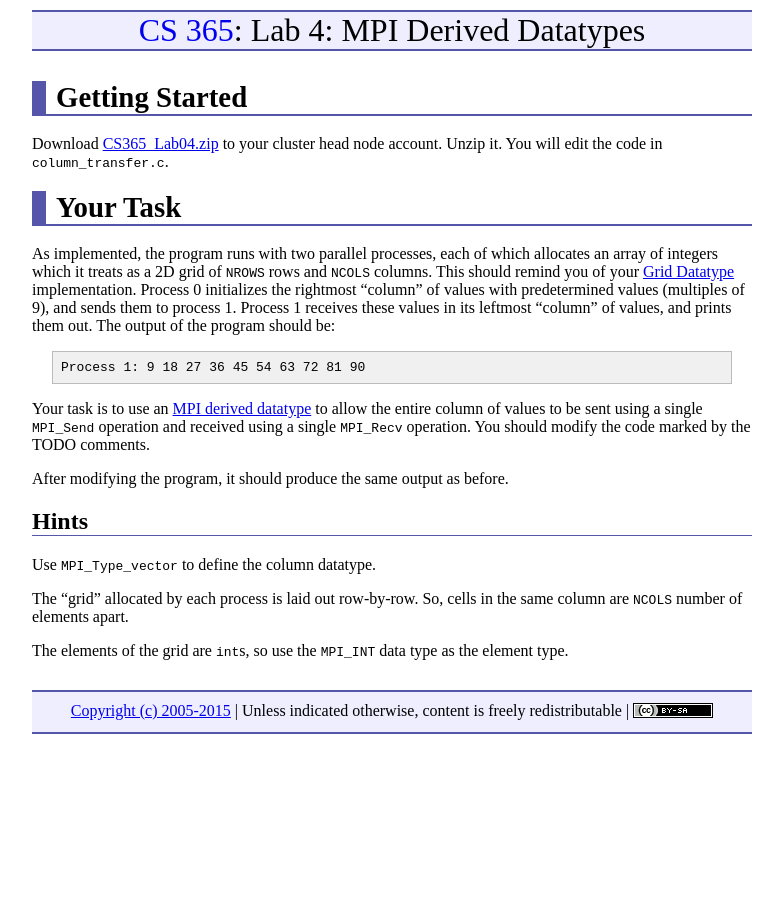
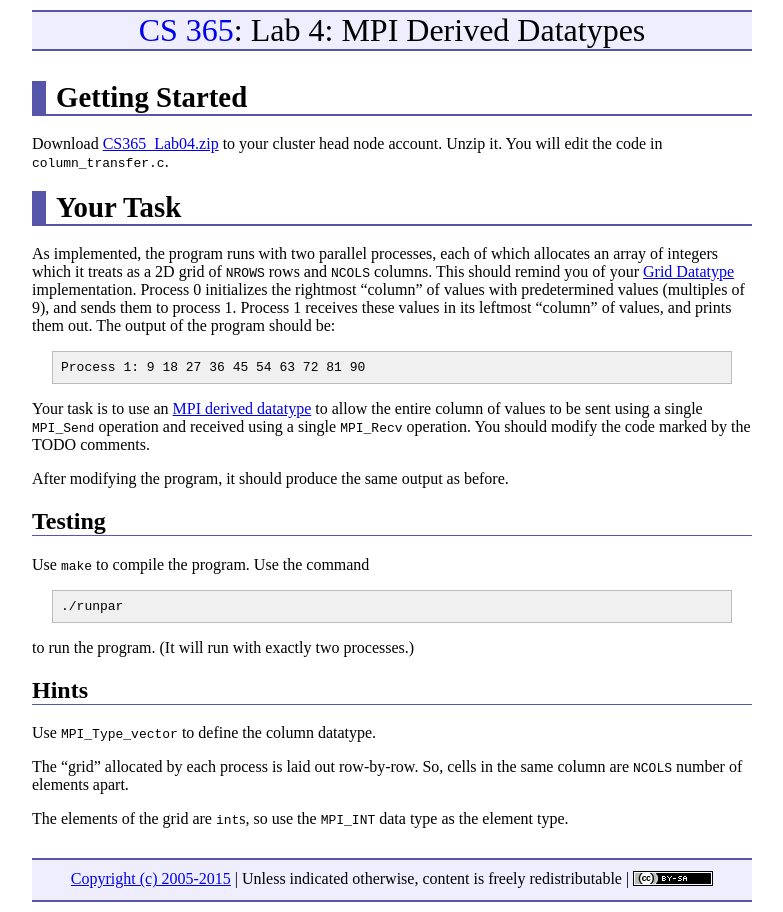
Before and after one commit to ycpcs/cs365-spring2015, a Jekyll site: the page built from labs/lab04.md, in a window 1280 px wide. Shown: the whole page, without its empty margins (248-1031 px from the left). Built offline with Jekyll 4.4.1, drawn with Linux system fonts in a browser that asks for light colours; Markdown is read by kramdown in place of the engine named in the settings.

Commit message:
how to run

```diff
--- a/labs/lab04.md
+++ b/labs/lab04.md
@@ -17,6 +17,14 @@ Your task is to use an [MPI derived datatype](../lectures/lecture06.html) to all
 
 After modifying the program, it should produce the same output as before.
 
+## Testing
+
+Use `make` to compile the program.  Use the command
+
+    ./runpar
+
+to run the program.  (It will run with exactly two processes.)
+
 ## Hints
 
 Use `MPI_Type_vector` to define the column datatype.
```
